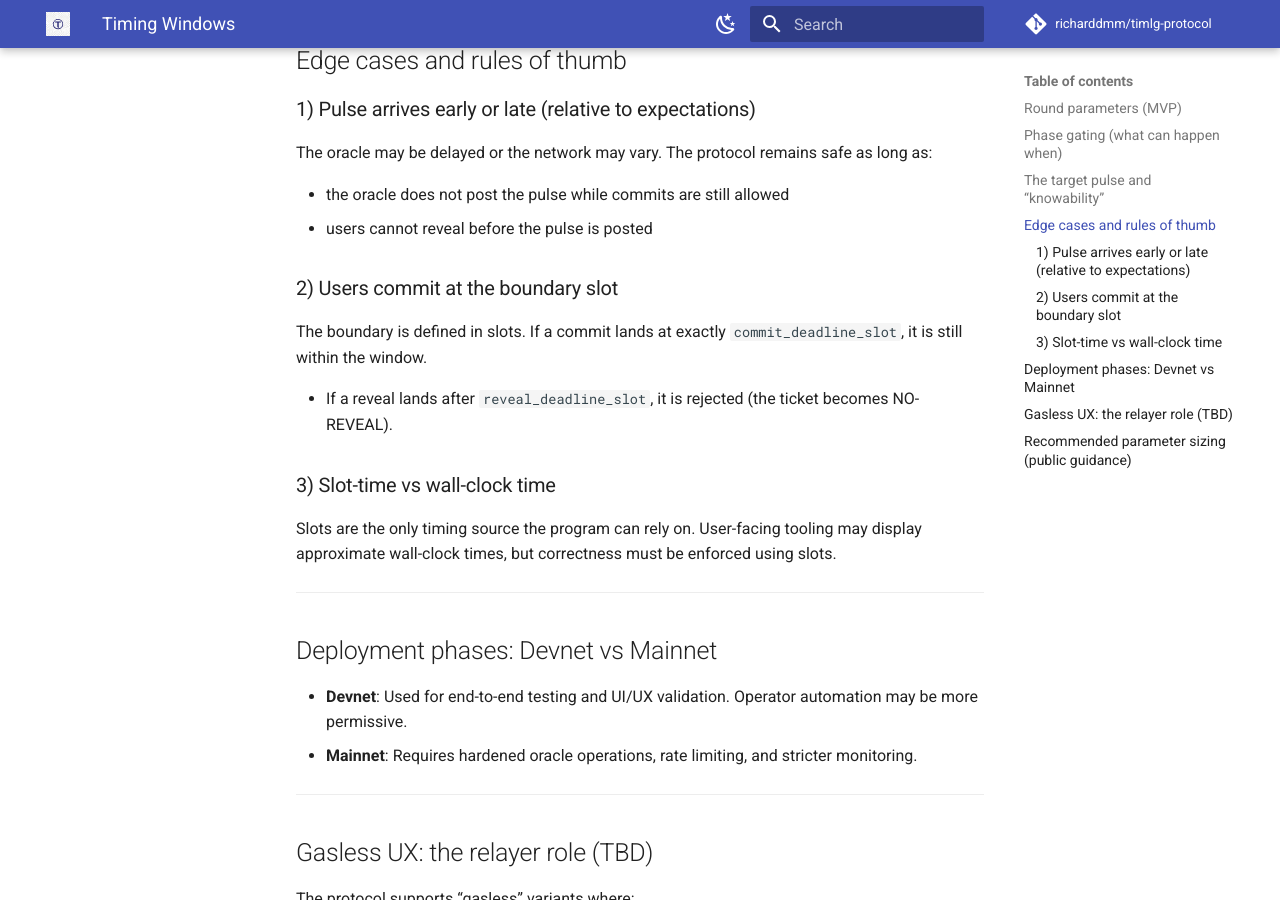
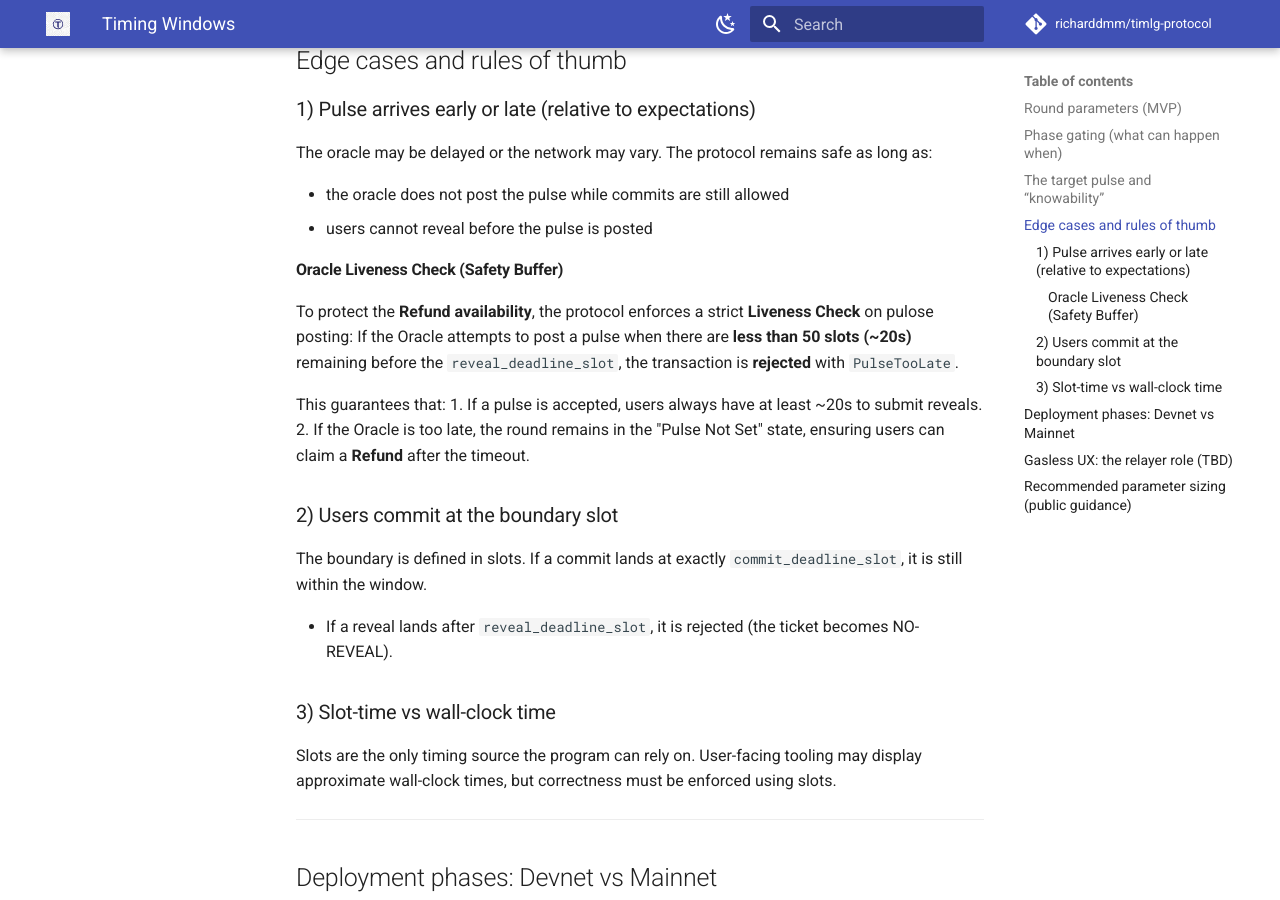
Before and after one commit to TIMLG-Protocol/timlg-protocol, an MkDocs documentation site: the page built from docs/protocol/timing_windows.md, in a window 1280 px wide and 900 px high, scrolled down 2293 px. Built offline with MkDocs 1.6.1 and Material for MkDocs 9.7.7, drawn with Linux system fonts in a browser that asks for light colours; comment, search, counter and statistics services are not loaded.

Commit message:
docs: update fault tolerance and timing windows, publish beta

```diff
--- a/docs/protocol/timing_windows.md
+++ b/docs/protocol/timing_windows.md
@@ -116,6 +116,15 @@ The oracle may be delayed or the network may vary. The protocol remains safe as
 - the oracle does not post the pulse while commits are still allowed
 - users cannot reveal before the pulse is posted
 
+#### Oracle Liveness Check (Safety Buffer)
+
+To protect the **Refund availability**, the protocol enforces a strict **Liveness Check** on pulose posting:
+If the Oracle attempts to post a pulse when there are **less than 50 slots (~20s)** remaining before the `reveal_deadline_slot`, the transaction is **rejected** with `PulseTooLate`.
+
+This guarantees that:
+1. If a pulse is accepted, users always have at least ~20s to submit reveals.
+2. If the Oracle is too late, the round remains in the "Pulse Not Set" state, ensuring users can claim a **Refund** after the timeout.
+
 ### 2) Users commit at the boundary slot
 
 The boundary is defined in slots. If a commit lands at exactly `commit_deadline_slot`, it is still within the window.
```
Also changed, not shown: docs/protocol/fault_tolerance.md (+2 -1 lines).
